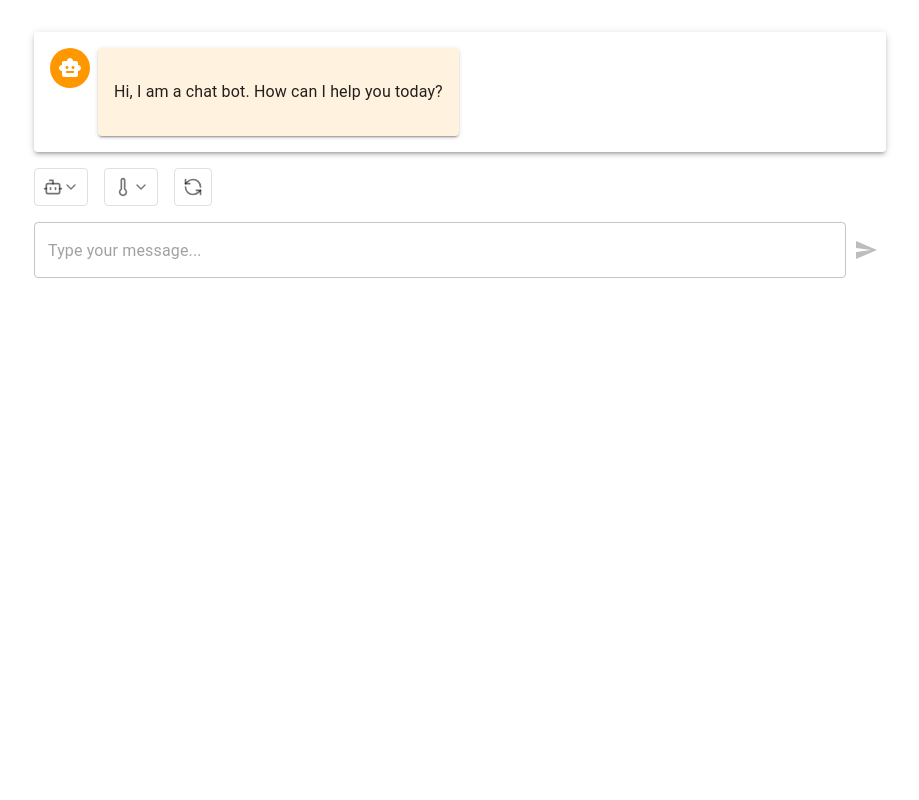
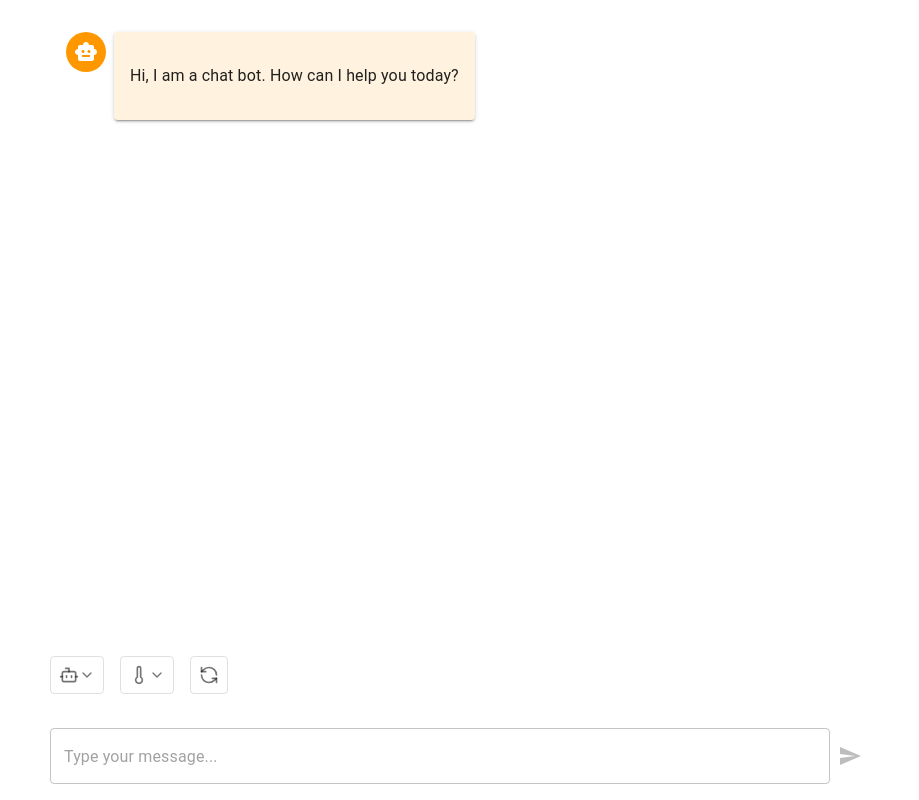
Before and after one commit to IndrajeetPatil/chatgpt-clone, a Next.js app in the folder frontend/: page /chat in a window 1280 px wide. Shown: the whole page, without its empty margins (180-1099 px from the left). Built offline with nearby package versions, Linux system fonts and the light colour scheme.

Commit message:
slightly cleaner design

```diff
--- a/frontend/app/chat/page.tsx
+++ b/frontend/app/chat/page.tsx
@@ -1,7 +1,6 @@
 "use client";
 
 import { useEffect, useState } from "react";
-
 import useAssistantResponse from "@/client/hooks/useAssistantResponse";
 import { AssistantModel, AssistantTemperature } from "@/client/types/assistant";
 import { RefreshCcw } from "lucide-react";
@@ -35,7 +34,6 @@ const theme = createTheme({
 });
 
 export default function Home() {
-  // Initial message from the assistant
   const [messages, setMessages] = useState<Message[]>([
     {
       role: "assistant",
@@ -79,9 +77,7 @@ export default function Home() {
 
   const handleRegenerateResponse = async () => {
     if (lastPrompt) {
-      // Remove the last assistant message
-      setMessages((prev) => prev.slice(0, -1));
-
+      // Do not remove the last assistant message
       await triggerAssistantResponse({
         model,
         temperature,
@@ -94,19 +90,29 @@ export default function Home() {
     <ThemeProvider theme={theme}>
       <CssBaseline />
       <Container maxWidth="md">
-        <Box sx={{ my: 4 }}>
-          {/* Chat Messages */}
-          {messages.length > 0 && (
-            <>
-              <Paper
-                elevation={3}
+        {/* Full height container for chat messages and control panel */}
+        <Box
+          sx={{
+            height: "100vh",
+            display: "flex",
+            flexDirection: "column",
+          }}
+        >
+          {/* Chat Messages Section (80% of the height) */}
+          <Box
+            sx={{
+              flexGrow: 1,
+              overflowY: "auto",
+              p: 2,
+            }}
+          >
+            <Box
               sx={{
                 p: 2,
-                  mb: 2,
-                  maxHeight: "70vh",
-                  overflowY: "auto",
+                maxHeight: "100%",
                 display: "flex",
                 flexDirection: "column",
+                overflowY: "auto",
               }}
             >
               <Stack spacing={2}>
@@ -134,11 +140,21 @@ export default function Home() {
                   </Alert>
                 )}
               </Stack>
-              </Paper>
+            </Box>
+          </Box>
 
+          {/* Control Panel and Input Section (20% of the height) */}
+          <Box
+            sx={{
+              height: "20vh",
+              display: "flex",
+              flexDirection: "column",
+              justifyContent: "space-between",
+              p: 2,
+            }}
+          >
             {/* Control Panel */}
-              <Box>
-                <Stack direction="row" spacing={2}>
+            <Stack direction="row" spacing={2} alignItems="center">
               <AssistantParameters
                 model={model}
                 temperature={temperature}
@@ -159,12 +175,10 @@ export default function Home() {
                 </IconButton>
               </Tooltip>
             </Stack>
-              </Box>
-            </>
-          )}
 
             {/* Chat Input */}
             <ChatInput onSendMessage={handleSendMessage} />
+          </Box>
         </Box>
       </Container>
     </ThemeProvider>
```
Also changed, not shown: 1 other file (tests, documents, lock files or other folders). Lines whose indentation alone changed are shown as unchanged.
